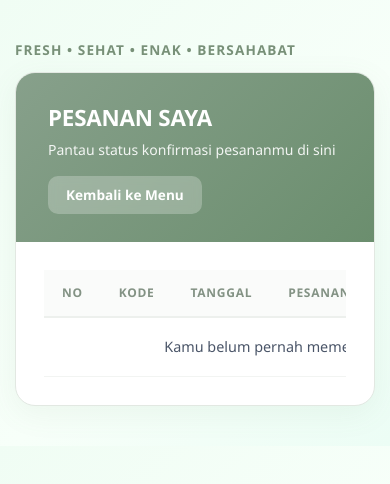
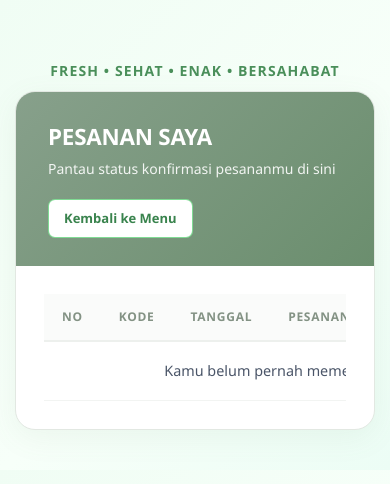
Before and after one commit to Nuryamin0/Project-Aplikasi-Kantin-sekolah, a PHP site: page /pesanan_saya.php in a window 390 px wide. Shown: the top 484 px of the page. Run offline with PHP 8.4, Linux system fonts and the light colour scheme; the visitor is signed in with stand-in values (Sample User, id 1); data that the repository does not hold is empty.

Commit message:
menambahkan css simpel di pesanan saya

```diff
--- a/pesanan_saya.php
+++ b/pesanan_saya.php
@@ -55,6 +55,56 @@ $hasil = mysqli_stmt_get_result($stmt);
     <title>Kantin Sekolah - Pesanan Saya</title>
 
     <link rel="stylesheet" href="assets/style.css">
+    <style>
+    /* Rapikan header Pesanan Saya */
+    .transaksi-page .card-header {
+        display: flex;
+        justify-content: space-between;
+        align-items: center;
+        gap: 20px;
+    }
+    /* Teks atas */
+    .transaksi-page .sub-tagline {
+        text-align: center;
+        margin: 20px 0 10px;
+        color: #4a8f5a;
+        font-size: 14px;
+        font-weight: 600;
+    }
+
+    /* Tombol kembali */
+    .transaksi-page .btn-light {
+        display: inline-block;
+        padding: 9px 15px;
+        background: white;
+        color: #39834d;
+        border-radius: 7px;
+        text-decoration: none;
+        font-size: 13px;
+        font-weight: 600;
+        border: 1px solid #6bd582da;
+    }
+
+    .transaksi-page .btn-light:hover {
+        background: #d5fddf;
+    }
+
+    /* Kalau layar kecil */
+    @media (max-width: 600px) {
+        .transaksi-page .card-header {
+            flex-direction: column;
+            align-items: flex-start;
+        }
+
+        .transaksi-page .btn-group {
+            width: 100%;
+        }
+
+        .transaksi-page .btn-light {
+            text-align: center;
+        }
+    }
+</style>
 </head>
 <body class="transaksi-page">
 
```
Also changed, not shown: assets/style.css (line endings or trailing spaces).
